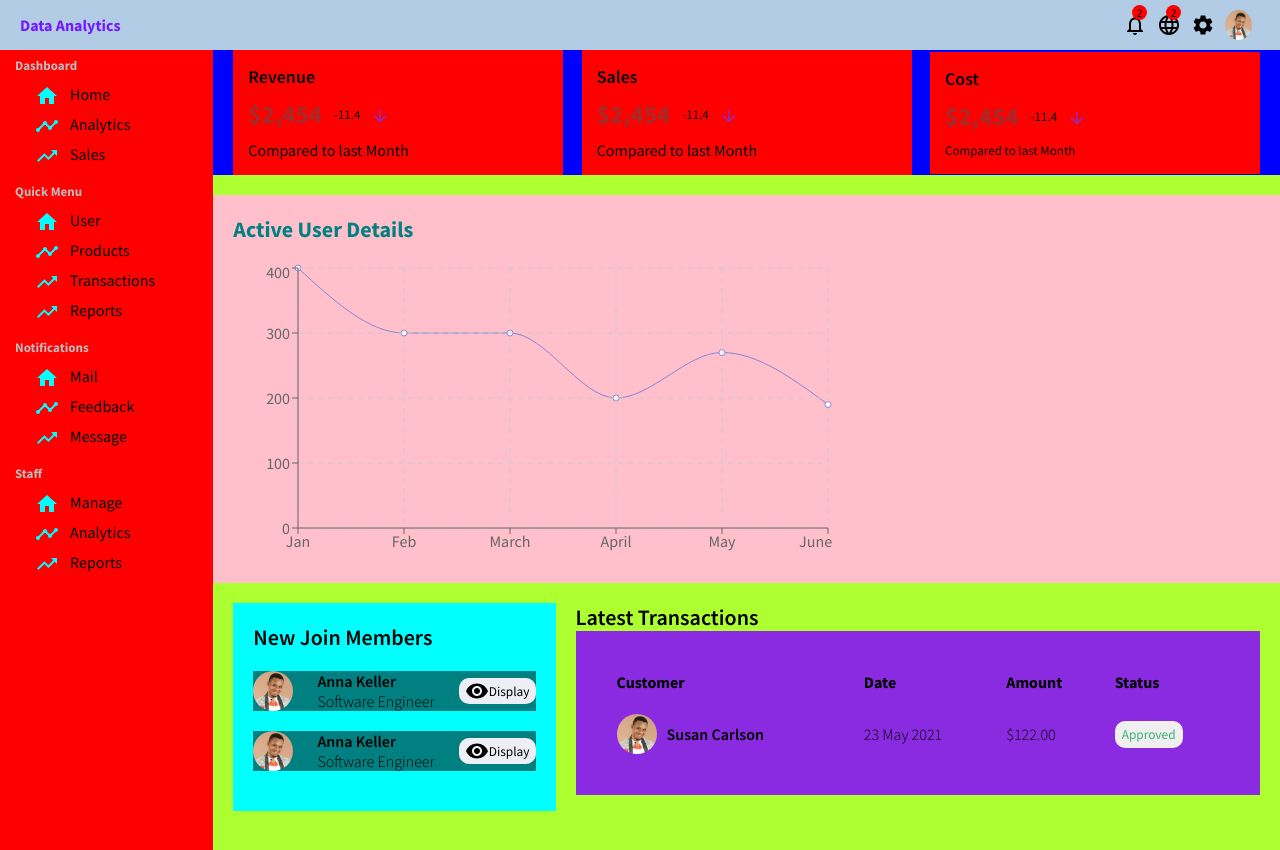
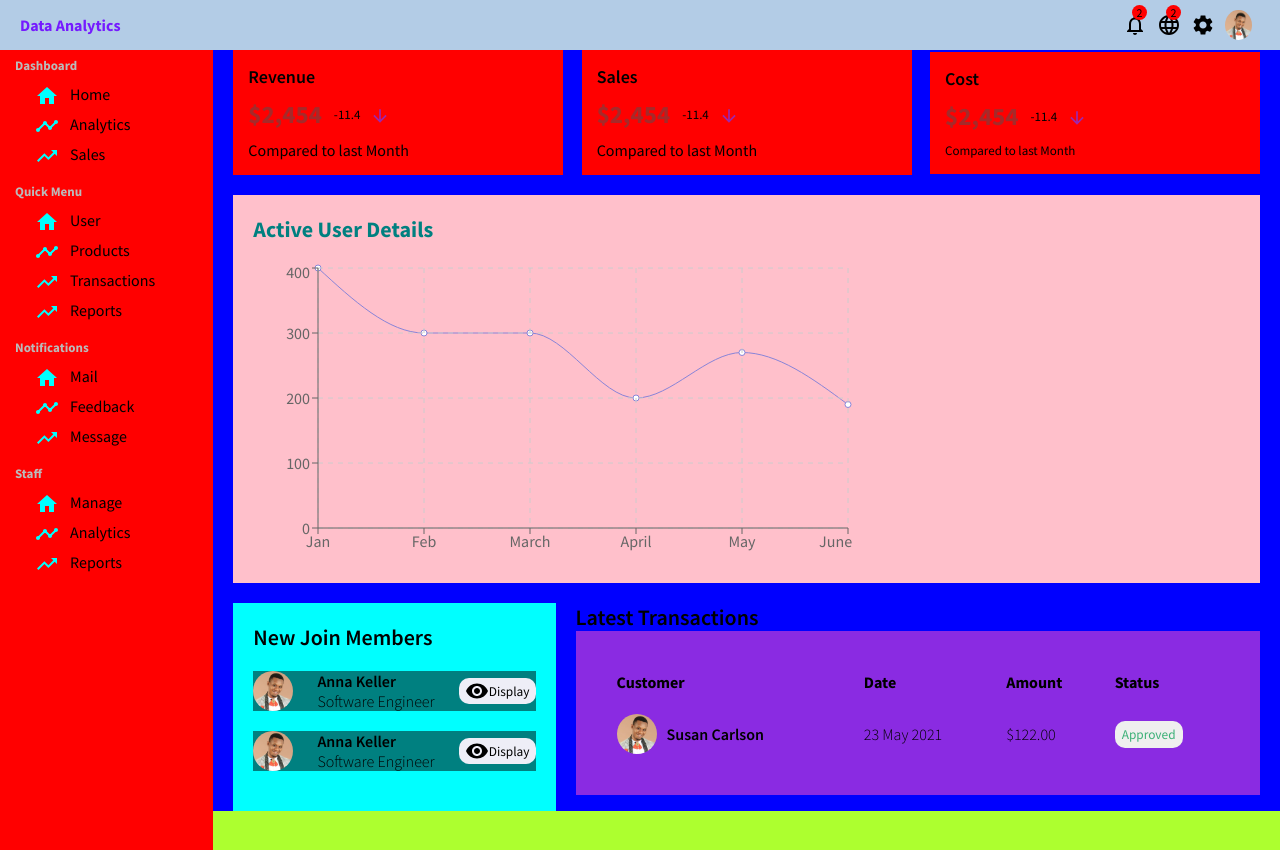
Before and after one commit to amiokuefe1/dasboard, a React (Create React App) app: page / in a window 1280 px wide. Built offline with nearby package versions, Linux system fonts and the light colour scheme.

Commit message:
I successfully reorganise the Active ActiveUserDetails MembersPanel and TransactionPanel components into the HomeDashBoard Component as Parent

```diff
--- a/src/App.css
+++ b/src/App.css
@@ -13,8 +13,3 @@
     flex: 5;
     background-color: greenyellow;
 }
-
-.userTransact{
-    display: flex;
-    margin: 20px;
-}
--- a/src/App.js
+++ b/src/App.js
@@ -3,9 +3,7 @@ import Topbar from "./components/topbar/Topbar";
 import MainSideBar from "./components/mainSideBar/MainSideBar";
 import HomeDashBoard from "./components/homeDashBoard/HomeDashBoard";
 import "./App.css"
-import ActiveUserDetails from "./components/homeDashBoard/activeUserDetails/ActiveUserDetails";
-import MembersPanel from "./components/homeDashBoard/membersTransactionsComponent/membersPanel/MembersPanel";
-import TransactionPanel from "./components/homeDashBoard/membersTransactionsComponent/transactionPanel/TransactionPanel";
+
 
 function App() {
   return (
@@ -13,18 +11,10 @@ function App() {
       <Topbar />
 
       <div className="container">
-        {/* <div className="left">
-          hello
-        </div> */}
         <MainSideBar />
 
         <div className="right">
           <HomeDashBoard />
-          <ActiveUserDetails/>
-          <div className="userTransact">
-            <MembersPanel/>
-            <TransactionPanel />
-          </div>
 
 
         </div>
--- a/src/components/homeDashBoard/HomeDashBoard.jsx
+++ b/src/components/homeDashBoard/HomeDashBoard.jsx
@@ -1,12 +1,25 @@
 import React from 'react'
 import "./homeDashBoard.css"
 
+import ActiveUserDetails from './activeUserDetails/ActiveUserDetails';
+
 import RevenueSalesCost from './revenueSalesCost/RevenueSalesCost';
+
+import MembersPanel from './membersTransactionsComponent/membersPanel/MembersPanel';
+
+import TransactionPanel from './membersTransactionsComponent/transactionPanel/TransactionPanel';
+
 
 function HomeDashBoard() {
   return (
     <div className='homeDashBoardContainer'>
       <RevenueSalesCost />
+      <ActiveUserDetails/>
+
+      <div className="userTransact">
+            <MembersPanel/>
+            <TransactionPanel />
+      </div>
 
     </div>
   )
--- a/src/components/homeDashBoard/homeDashBoard.css
+++ b/src/components/homeDashBoard/homeDashBoard.css
@@ -2,3 +2,8 @@
     background-color: blue;
     padding: 0px 20px;
 }
+
+.userTransact{
+    display: flex;
+    margin: 20px 0px;
+}
```
